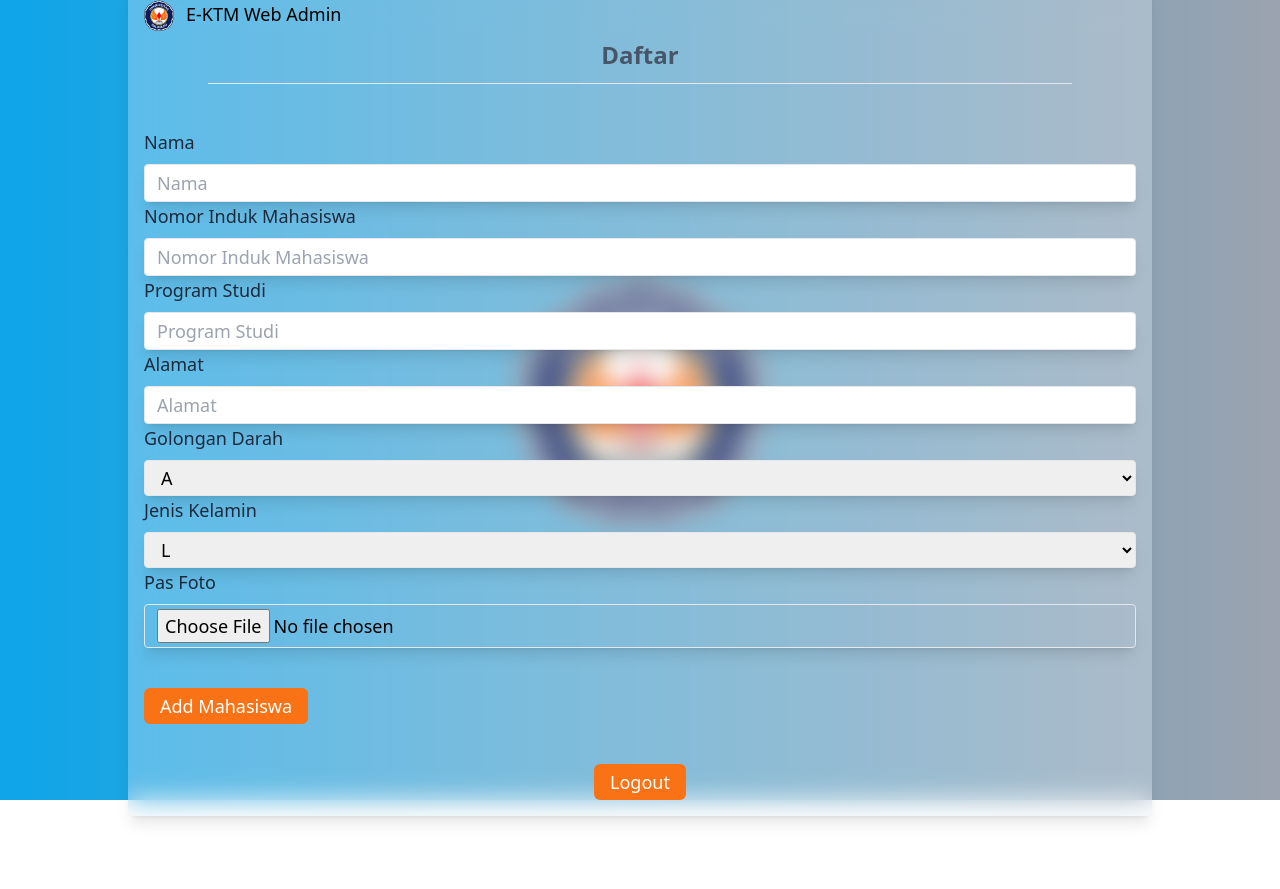
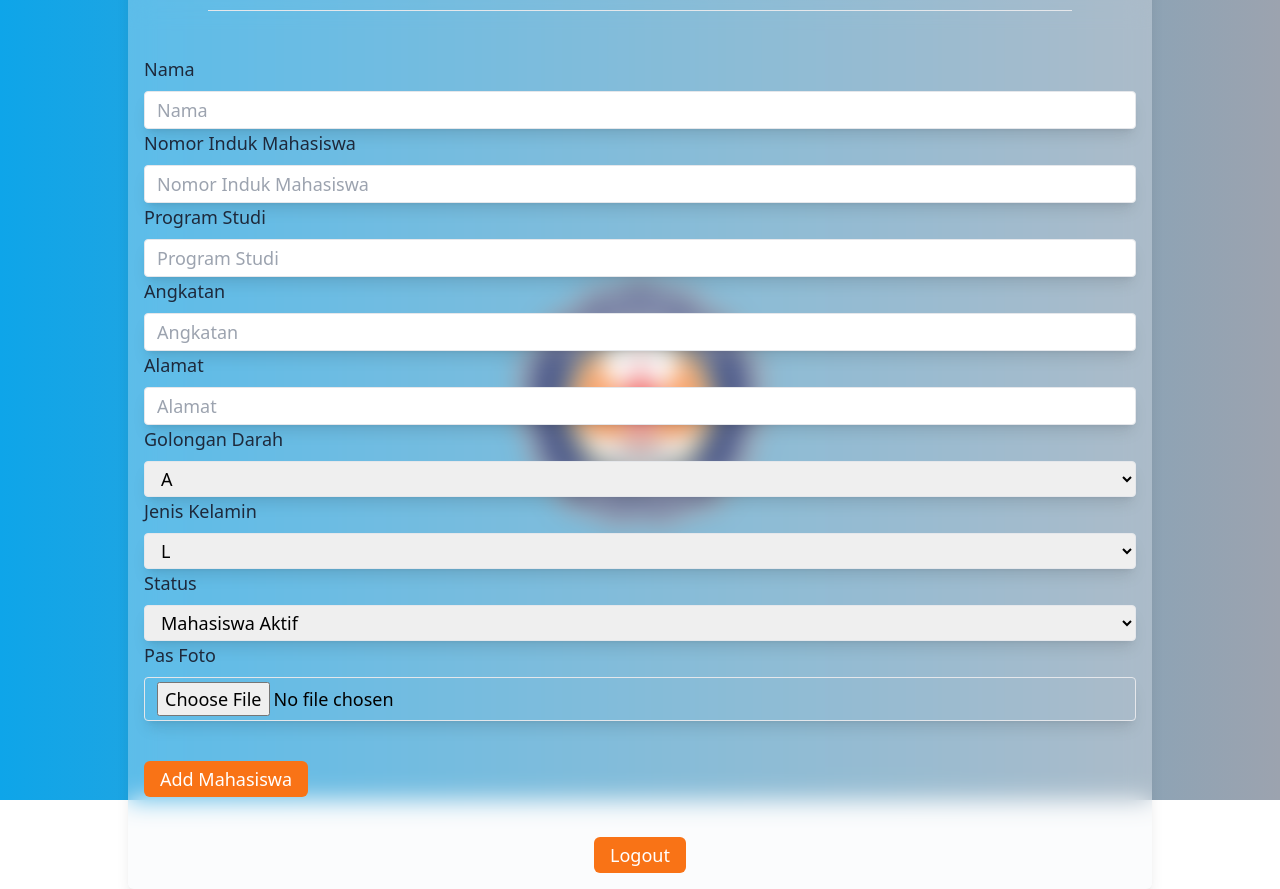
Before and after one commit to maliefrr/ektmFrontend, a React (Create React App) app: page /add/mahasiswa in a window 1280 px wide. Before the commit the page ends 816 px from the top, so only its background shows below. Built offline with nearby package versions, Linux system fonts and the light colour scheme.

Commit message:
add status and angkatan on addMahasiswa.jsx

```diff
--- a/src/pages/AddMahasiswa.jsx
+++ b/src/pages/AddMahasiswa.jsx
@@ -17,6 +17,8 @@ const AddMahasiswa = () => {
         alamat: "",
         jenis_kelamin: "",
         gol_darah: "",
+        angkatan: "",
+        status: ""
     })
 
     const [file, setFile] = useState(null)
@@ -24,7 +26,7 @@ const AddMahasiswa = () => {
     const dispatch = useDispatch()
     const navigate = useNavigate()
     const {mahasiswa,mahasiswaIsError,mahasiswaIsLoading,mahasiswaMessage} = useSelector((state) => state.mahasiswa)
-    const {name,nim,prodi,alamat,jenis_kelamin,gol_darah} = formData
+    const {name,nim,prodi,alamat,jenis_kelamin,gol_darah,angkatan,status} = formData
 
     const onChange = (e) => {
         setFormData((prev) => ({
@@ -60,7 +62,7 @@ const AddMahasiswa = () => {
 
     const onSubmit = async (e) => {
         e.preventDefault()
-        await setFormData({name,nim,prodi,alamat,jenis_kelamin,gol_darah})
+        await setFormData({name,nim,prodi,alamat,jenis_kelamin,gol_darah,angkatan,status})
         const data = new FormData();
         data.append("name",formData.name)
         data.append("nim",formData.nim)
@@ -68,6 +70,8 @@ const AddMahasiswa = () => {
         data.append("alamat",formData.alamat)
         data.append("jenis_kelamin",formData.jenis_kelamin)
         data.append("gol_darah",formData.gol_darah)
+        data.append("angkatan",formData.angkatan)
+        data.append("status",formData.status)
         data.append("pas_foto",file)
         await dispatch(addMahasiswa(data))
         toast.success("Data Mahasiswa berhasil ditambahkan")
@@ -92,6 +96,7 @@ const AddMahasiswa = () => {
                     <InputForm id='nama' type='text' name='name' placeholder="Nama" label="Nama" value={name} onChange={onChange}/>
                     <InputForm id='nim' type='text' name='nim' placeholder="Nomor Induk Mahasiswa" label="Nomor Induk Mahasiswa" value={nim} onChange={onChange}/>
                     <InputForm id='prodi' type='text' name='prodi' placeholder="Program Studi" label="Program Studi" value={prodi} onChange={onChange}/>
+                    <InputForm id='angkatan' type='text' name='angkatan' placeholder="Angkatan" label="Angkatan" value={angkatan} onChange={onChange}/>
                     <InputForm id='alamat' type='text' name='alamat' placeholder="Alamat" label="Alamat" value={alamat} onChange={onChange}/>
                     <label htmlFor='gol_darah' className="sm:mb-8">
                         <div className="text-slate-800 mb-2">
@@ -118,6 +123,19 @@ const AddMahasiswa = () => {
                         <option value="Wanita">P</option>
                     </select>
                     </label>
+                    <label htmlFor='jenis_kelamin' className="sm:mb-8">
+                        <div className="text-slate-800 mb-2">
+                            Status
+                        </div>
+                    <select className="border rounded shadow-lg py-1 px-3 focus:ring-1 focus:border-sky-600 focus:ring-sky-500 focus:outline-none w-full invalid:focus:border-red-500 invalid:focus:ring-red-500 peer" value={status} onChange={onChange} name="jenis_kelamin">
+                        <option value="default" disabled>
+                            Status
+                        </option>
+                        <option value="aktif">Mahasiswa Aktif</option>
+                        <option value="cuti">Cuti</option>
+                        <option value="alumni">Alumni</option>
+                    </select>
+                    </label>
                     <InputForm id='pas_foto' type='file' name='pas_foto' placeholder="Pas Foto" label="Pas Foto" onChange={fileChange}/>
                     <Button text="Add Mahasiswa" type="Submit"/>
             <Button text="Logout" onClick={() => {dispatch(logout()); navigate('/')}} className="mx-auto"/>
```
